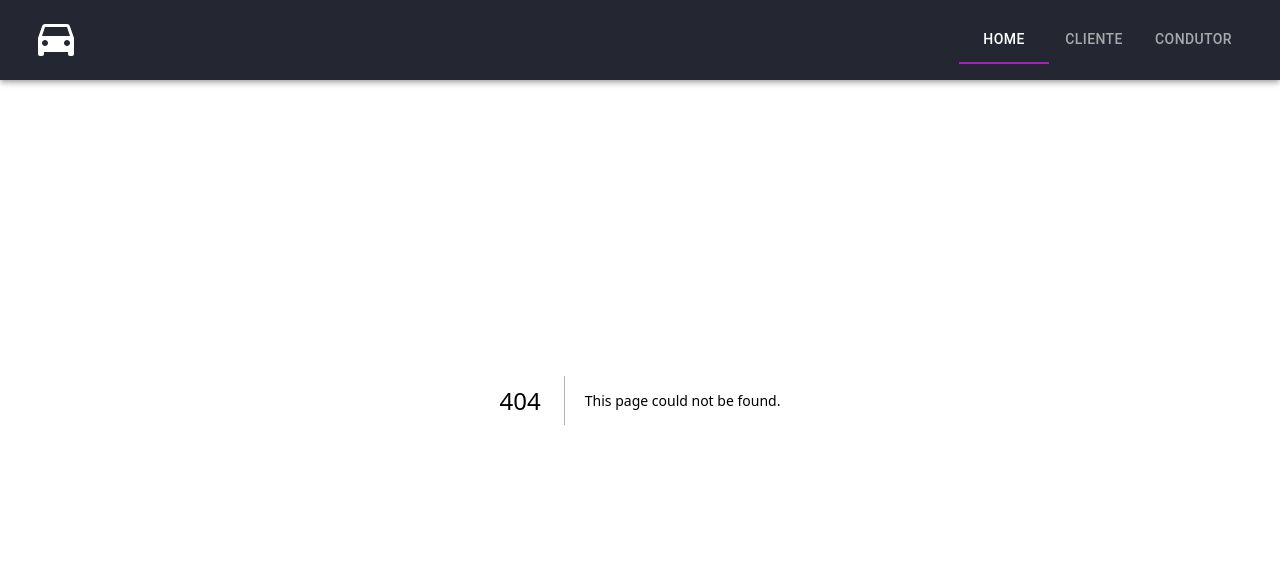
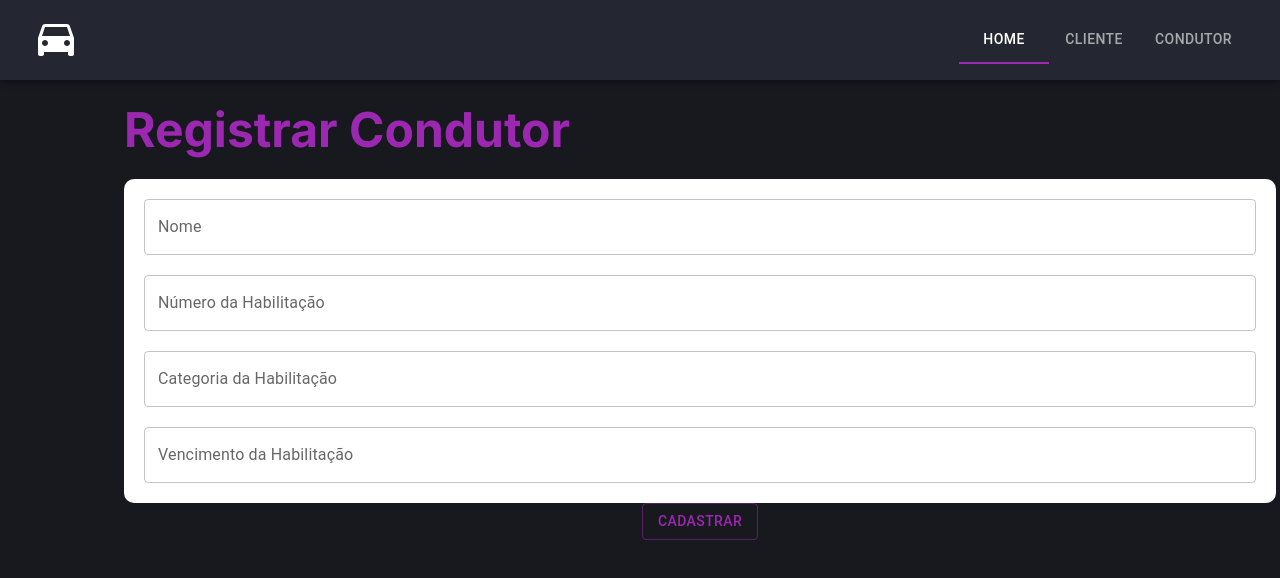
Before and after one commit to DavidGBbr/DriveEasy, a Next.js app: page /Conductor/ConductorRegister in a window 1280 px wide. Before the commit this address had no page. Shown: the top 578 px of the page. Built offline with nearby package versions, Linux system fonts and the light colour scheme.

Commit message:
conductor registration page created

```diff
--- /dev/null
+++ b/src/app/Conductor/ConductorRegister/page.tsx
@@ -0,0 +1,42 @@
+"use client";
+import React from "react";
+import * as C from "../../../styles/form";
+import { Container } from "@mui/material";
+
+const ConductorRegister = () => {
+  return (
+    <Container
+      sx={{
+        margin: "100px",
+        width: "100%",
+        display: "flex",
+        flexDirection: "column",
+      }}
+    >
+      <C.Title>Registrar Condutor</C.Title>
+      <C.FormContainer component="form" style={{ gridTemplateColumns: "1fr" }}>
+        <C.Input label="Nome" variant="outlined" color="secondary" />
+        <C.Input
+          label="Número da Habilitação"
+          variant="outlined"
+          color="secondary"
+        />
+        <C.Input
+          label="Categoria da Habilitação"
+          variant="outlined"
+          color="secondary"
+        />
+        <C.Input
+          label="Vencimento da Habilitação"
+          variant="outlined"
+          color="secondary"
+        />
+      </C.FormContainer>
+      <C.ButtonRegister variant="outlined" color="secondary">
+        Cadastrar
+      </C.ButtonRegister>
+    </Container>
+  );
+};
+
+export default ConductorRegister;
```
